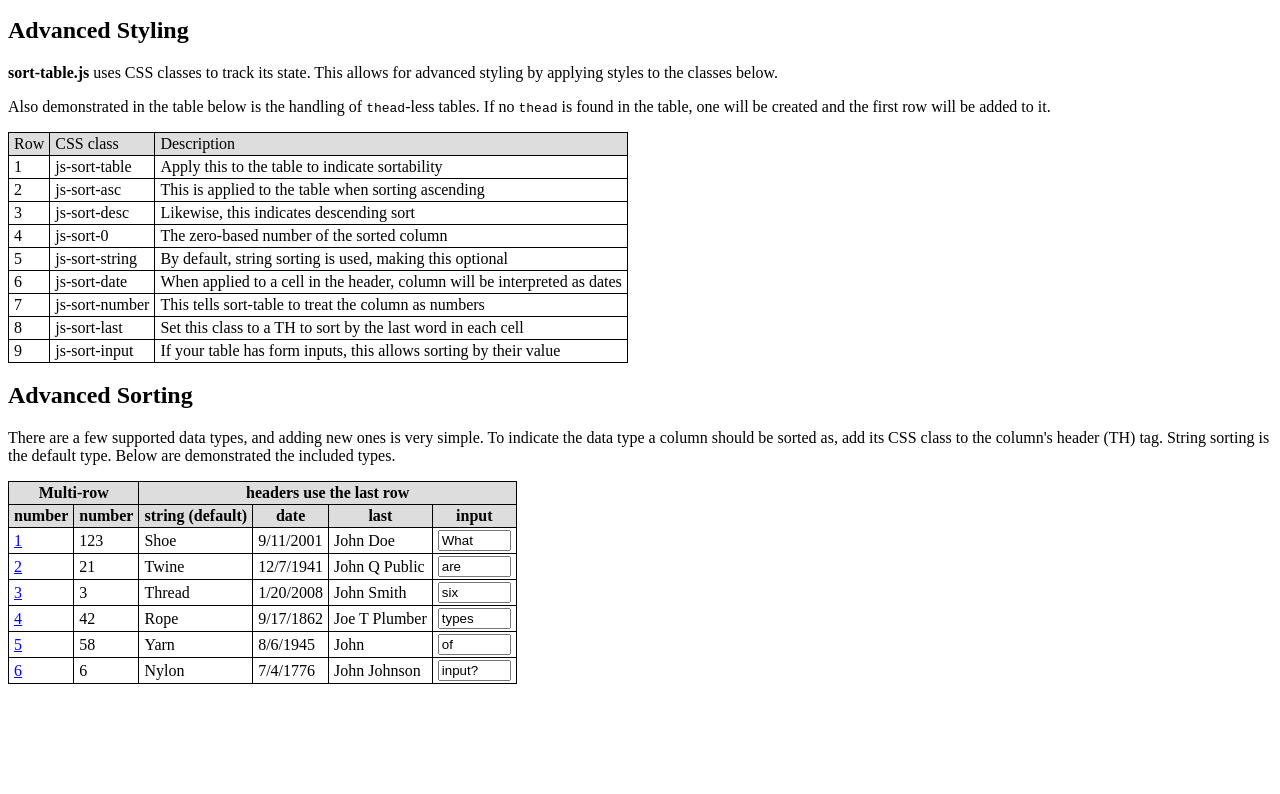
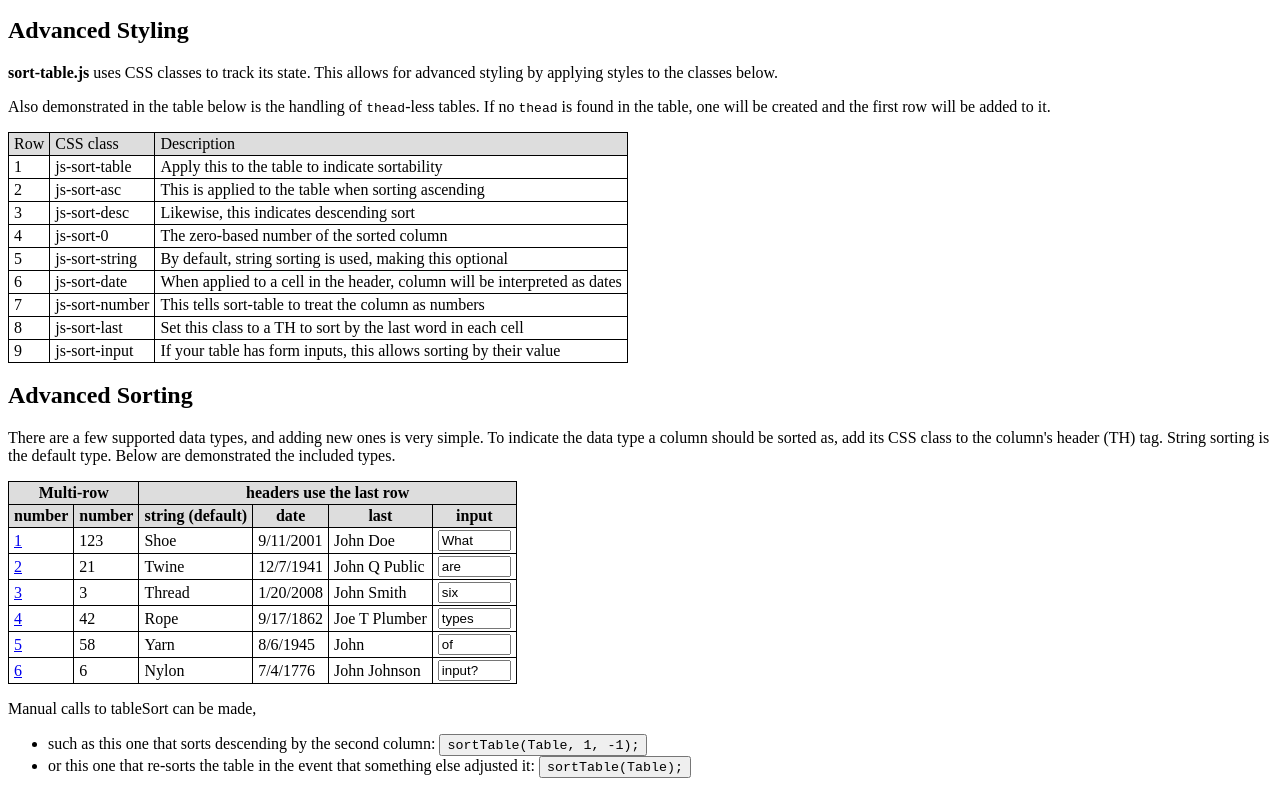
Before and after one commit to stationer/SortTable, a plain HTML site: page demo.html in a window 1280 px wide. Shown: the part 400-1194 px from the top of the page. Before the commit the page ends 1092 px from the top, so only its background shows below. Drawn offline with Linux system fonts and the light colour scheme.

Commit message:
Add direction as a parameter to sortTable()

```diff
--- a/demo.html
+++ b/demo.html
@@ -218,6 +218,18 @@
             </tr>
             </tbody>
         </table>
+
+        <p>Manual calls to tableSort can be made, </p>
+        <ul>
+            <li>such as this one that sorts descending by the second column:
+                <button onclick="sortTable(document.getElementById('demo3'), 1, -1);"><code>sortTable(Table, 1,
+                    -1);</code></button>
+            </li>
+            <li>or this one that re-sorts the table in the event that something else adjusted it:
+                <button onclick="sortTable(document.getElementById('demo3'));"><code>sortTable(Table);</code>
+                </button>
+            </li>
+        </ul>
     </form>
 
 </section>
--- a/sort-table.js
+++ b/sort-table.js
@@ -15,9 +15,10 @@
  *
  * @param Table The Table DOM object
  * @param col   The zero-based column number by which to sort
+ * @param dir   Optional. The sort direction; pass 1 for asc; -1 for desc
  * @returns void
  */
-function sortTable(Table, col) {
+function sortTable(Table, col, dir) {
     var sortClass;
 
     //get previous sort column
@@ -27,12 +28,22 @@ function sortTable(Table, col) {
         sortTable.sortCol = sortClass[0].replace(/js-sort-/, '');
         Table.className = Table.className.replace(new RegExp(' ?' + sortClass[0] + '\\b'), '');
     }
+    // If sort column was not passed, use previous
+    if ('undefined' === typeof col) {
+        col = sortTable.sortCol;
+    }
 
-    //get previous sort direction
-    sortTable.sortDir = 1;
-    sortClass = Table.className.match(/js-sort-(a|de)sc/);
-    if (null != sortClass && sortTable.sortCol == col) {
-        sortTable.sortDir = 'js-sort-asc' == sortClass[0] ? -1 : 1;
+    if ('undefined' !== typeof dir) {
+        // Accept -1 or 'desc' for descending.  All else is ascending
+        sortTable.sortDir = dir == -1 || dir == 'desc' ? -1 : 1;
+    } else {
+        // sort direction was not passed, use opposite of previous
+        sortClass = Table.className.match(/js-sort-(a|de)sc/);
+        if (null != sortClass && sortTable.sortCol == col) {
+            sortTable.sortDir = 'js-sort-asc' == sortClass[0] ? -1 : 1;
+        } else {
+            sortTable.sortDir = 1;
+        }
     }
     Table.className = Table.className.replace(/ ?js-sort-(a|de)sc/g, '');
 
```
Also changed, not shown: sort-table.min.js.
